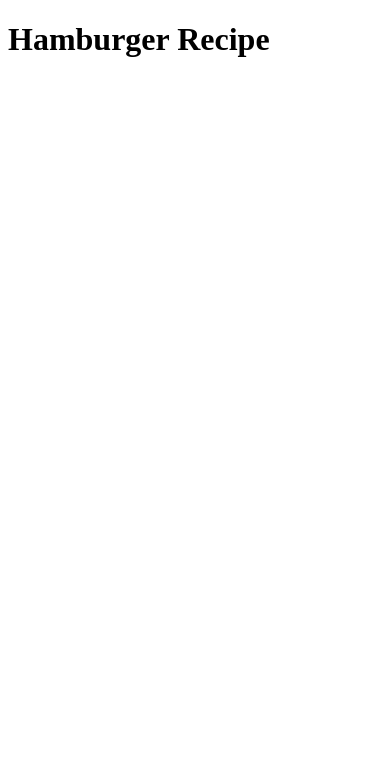
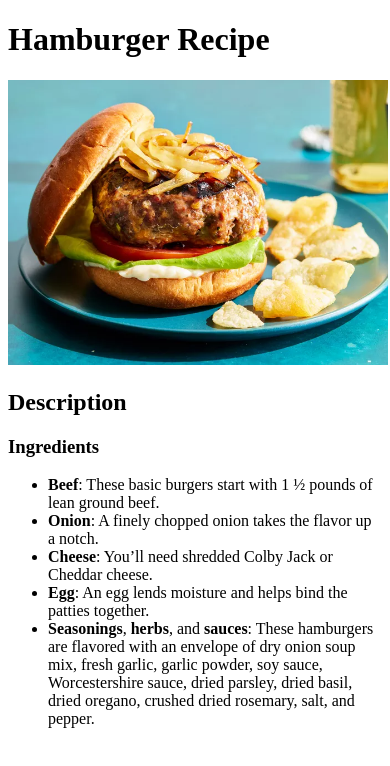
Before and after one commit to rmkvi/odin-recipes, a plain HTML site: page recipes/hamburger.html in a window 390 px wide. Drawn offline with Linux system fonts and the light colour scheme.

Commit message:
Add image and ingredients list to hamburger recipe
Recipe has content

```diff
--- a/recipes/hamburger.html
+++ b/recipes/hamburger.html
@@ -7,5 +7,15 @@
 </head>
 <body>
     <h1>Hamburger Recipe</h1>
+    <img src="./img/hamburger.webp" alt="Hamburger and chips on a blue plate set on a blue table" width="380">
+    <h2>Description</h2>
+    <h3>Ingredients</h3>
+    <ul>
+        <li><strong>Beef</strong>: These basic burgers start with 1 ½ pounds of lean ground beef.</li>
+        <li><strong>Onion</strong>: A finely chopped onion takes the flavor up a notch.</li>
+        <li><strong>Cheese</strong>: You’ll need shredded Colby Jack or Cheddar cheese.</li>
+        <li><strong>Egg</strong>: An egg lends moisture and helps bind the patties together.</li>
+        <li><strong>Seasonings</strong>, <strong>herbs</strong>, and <strong>sauces</strong>: These hamburgers are flavored with an envelope of dry onion soup mix, fresh garlic, garlic powder, soy sauce, Worcestershire sauce, dried parsley, dried basil, dried oregano, crushed dried rosemary, salt, and pepper.</li>
+    </ul>
 </body>
 </html>
```
Also changed, not shown: recipes/img/hamburger.webp (added).
